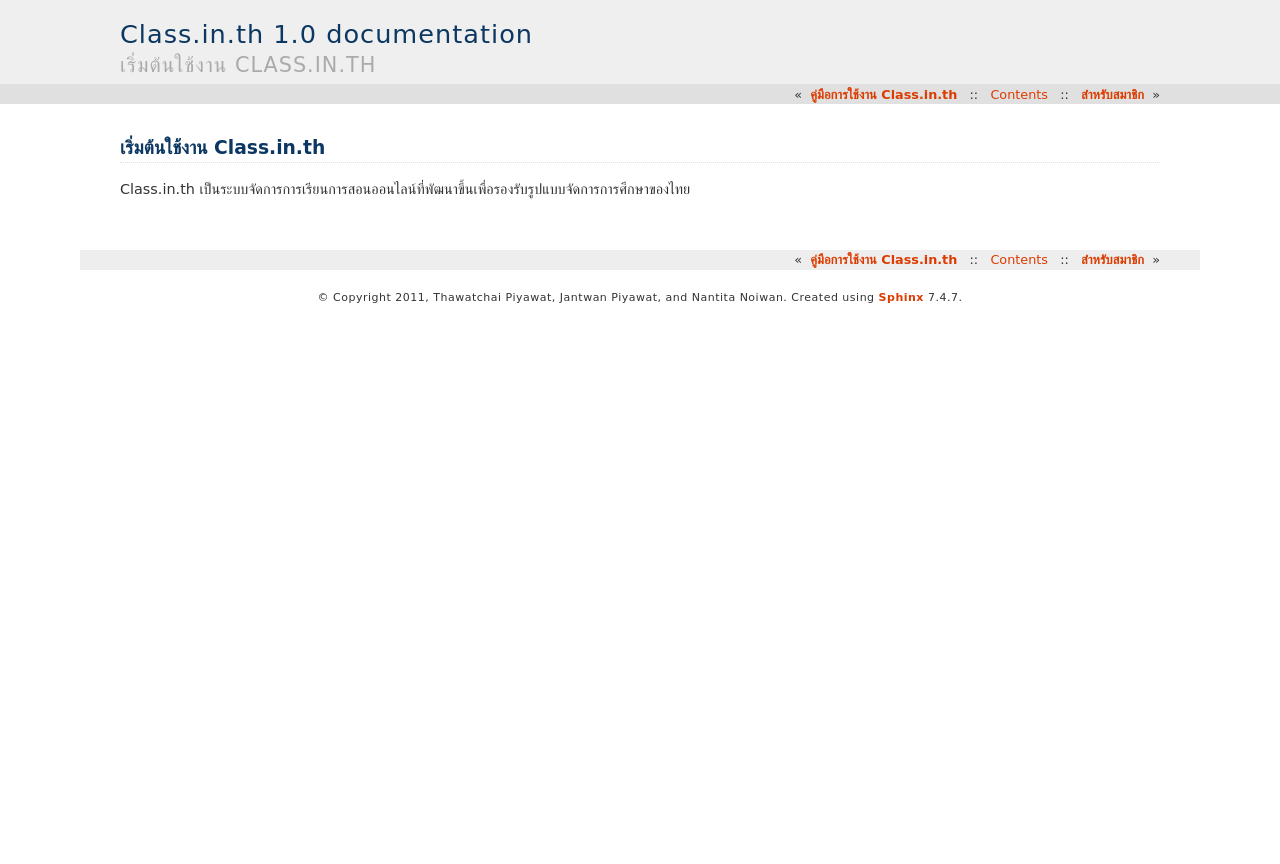
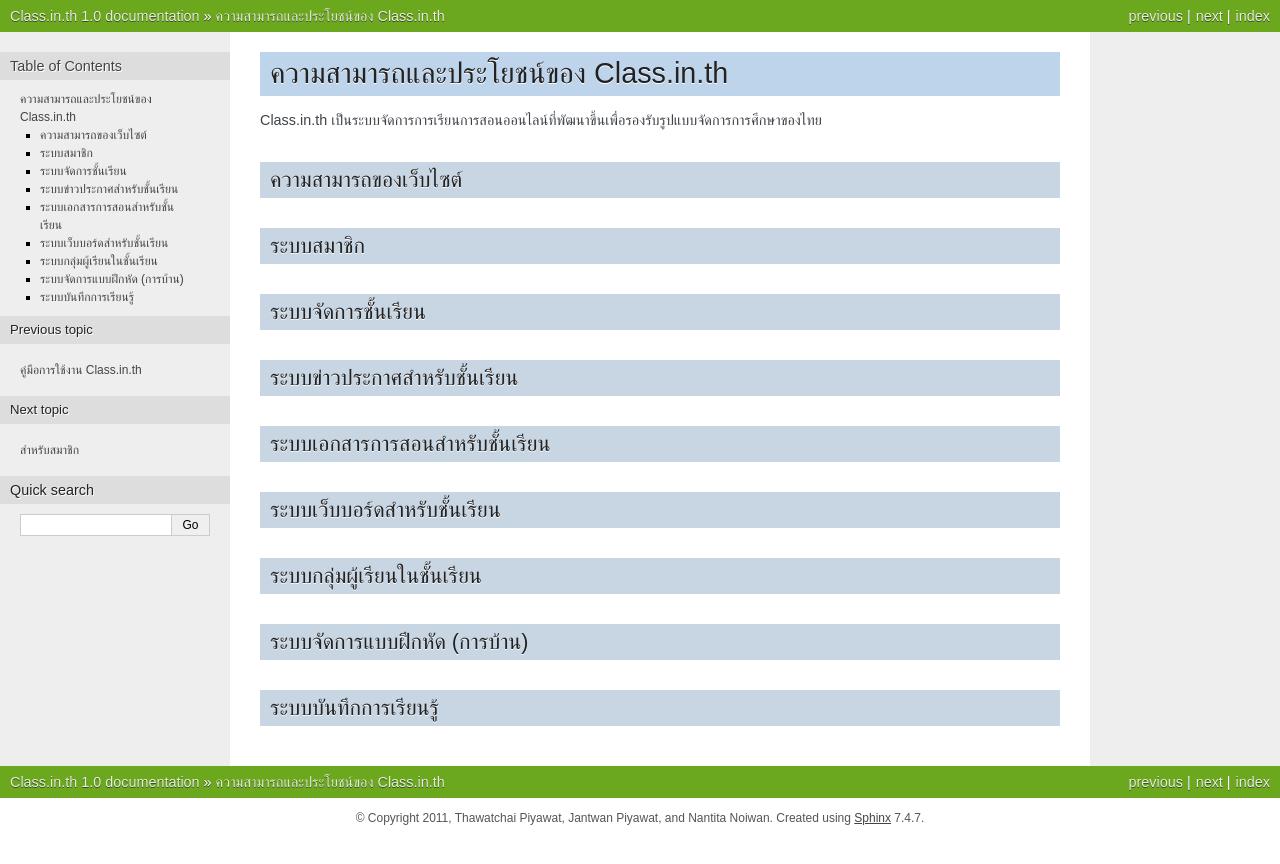
Before and after one commit to thawatchai/usableclass-manual, a Sphinx documentation site: the page built from source/home.rst, in a window 1280 px wide. Shown: the top 864 px of the page. Built offline with Sphinx 7.4.7, drawn with Linux system fonts in a browser that asks for light colours.

```diff
--- a/source/conf.py
+++ b/source/conf.py
@@ -92,7 +92,7 @@ pygments_style = 'sphinx'
 # The theme to use for HTML and HTML Help pages.  See the documentation for
 # a list of builtin themes.
 #html_theme = 'default'
-html_theme = 'haiku'
+html_theme = 'nature'
 
 # Theme options are theme-specific and customize the look and feel of a theme
 # further.  For a list of options available for each theme, see the
@@ -148,7 +148,7 @@ html_static_path = ['_static']
 #html_split_index = False
 
 # If true, links to the reST sources are added to the pages.
-#html_show_sourcelink = True
+html_show_sourcelink = False
 
 # If true, "Created using Sphinx" is shown in the HTML footer. Default is True.
 #html_show_sphinx = True
--- a/source/home.rst
+++ b/source/home.rst
@@ -1,5 +1,32 @@
 =======================
-เริ่มต้นใช้งาน Class.in.th
+ความสามารถและประโยชน์ของ Class.in.th
 =======================
 
 Class.in.th เป็นระบบจัดการการเรียนการสอนออนไลน์ที่พัฒนาขึ้นเพื่อรองรับรูปแบบจัดการการศึกษาของไทย
+
+ความสามารถของเว็บไซต์
+=======================
+
+ระบบสมาชิก
+============
+
+ระบบจัดการชั้นเรียน
+===================
+
+ระบบข่าวประกาศสำหรับชั้นเรียน
+===============================
+
+ระบบเอกสารการสอนสำหรับชั้นเรียน
+==================================
+
+ระบบเว็บบอร์ดสำหรับชั้นเรียน
+============================
+
+ระบบกลุ่มผู้เรียนในชั้นเรียน
+=========================
+
+ระบบจัดการแบบฝึกหัด (การบ้าน)
+================================
+
+ระบบบันทึกการเรียนรู้
+====================
```
Also changed, not shown: source/users.rst (+14 -0 lines), source/_static/users/sign_in_form.jpg (added).
